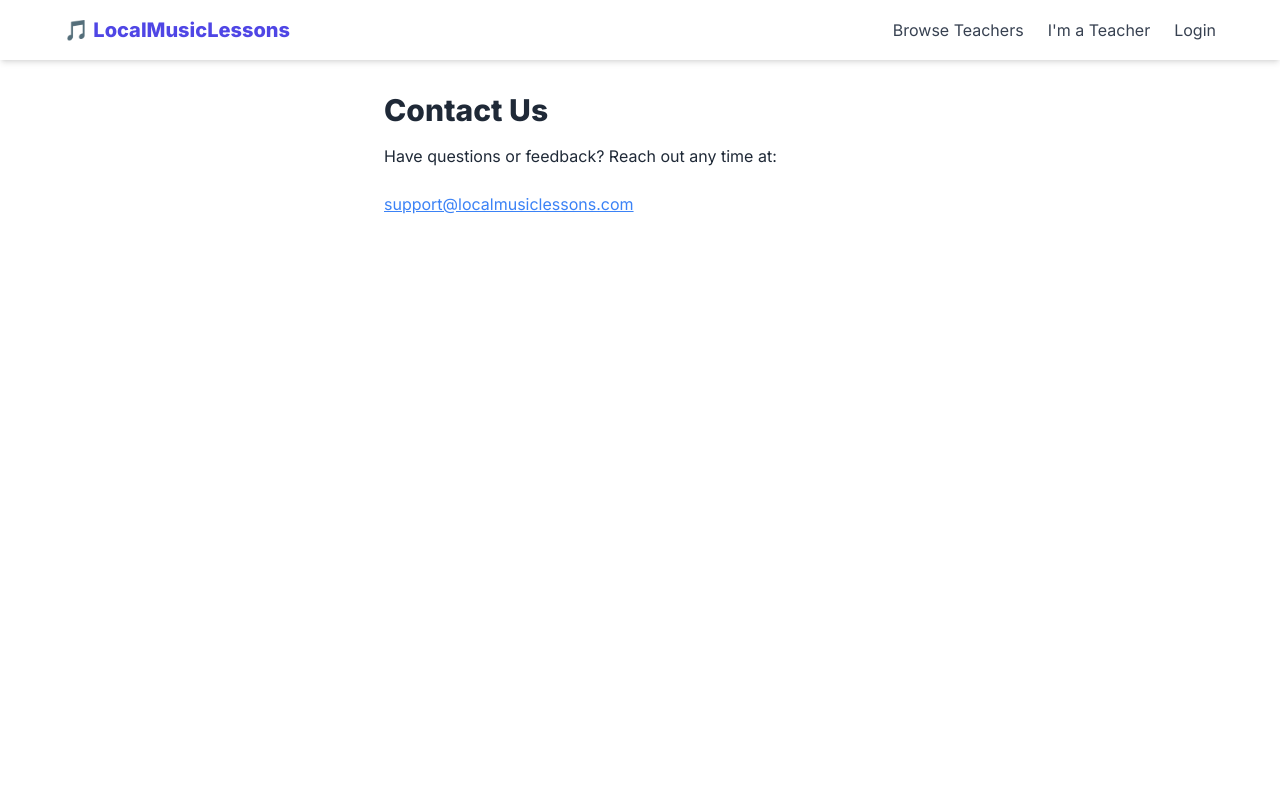
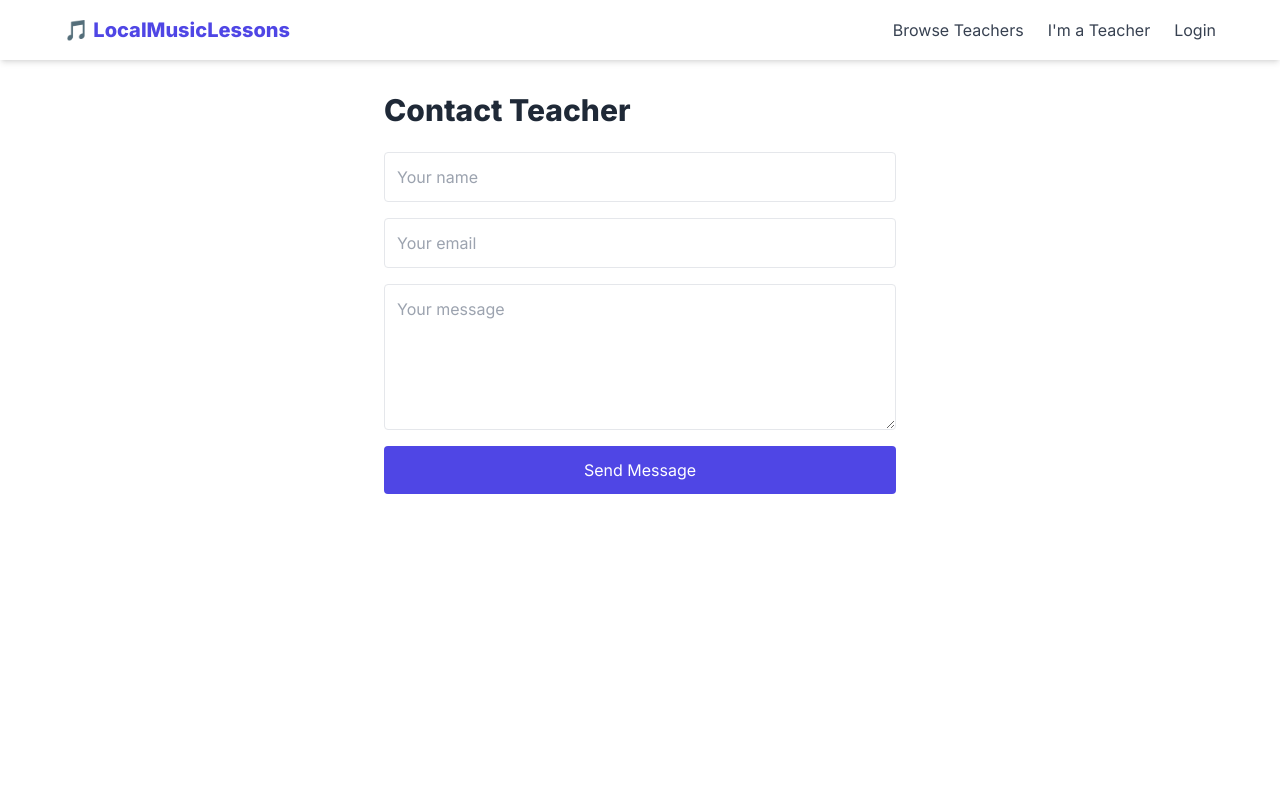
Before and after one commit to whitewallz/localmusiclessons, a Next.js app: page /contact in a window 1280 px wide. Shown: the top 800 px of the page. Built offline with nearby package versions, Linux system fonts and the light colour scheme; no server answers.

Commit message:
Update contact.tsx

```diff
--- a/pages/contact.tsx
+++ b/pages/contact.tsx
@@ -1,11 +1,109 @@
-export default function ContactPage() {
+import { useRouter } from 'next/router'
+import { useState, useEffect } from 'react'
+import { collection, addDoc, serverTimestamp } from 'firebase/firestore'
+import { db } from '../lib/firebase'
+import Alert from '../components/Alert'
+
+export default function Contact() {
+  const router = useRouter()
+  const { to } = router.query
+
+  const [form, setForm] = useState({
+    name: '',
+    email: '',
+    message: '',
+    toTeacherId: typeof to === 'string' ? to : '',
+  })
+  const [loading, setLoading] = useState(false)
+  const [alert, setAlert] = useState<{ type: 'success' | 'error'; message: string } | null>(null)
+
+  // Update toTeacherId if query param changes
+  useEffect(() => {
+    if (typeof to === 'string') {
+      setForm((f) => ({ ...f, toTeacherId: to }))
+    }
+  }, [to])
+
+  function handleChange(e: React.ChangeEvent<HTMLInputElement | HTMLTextAreaElement>) {
+    const { name, value } = e.target
+    setForm((f) => ({ ...f, [name]: value }))
+  }
+
+  async function handleSubmit(e: React.FormEvent) {
+    e.preventDefault()
+    setLoading(true)
+    setAlert(null)
+
+    if (!form.name || !form.email || !form.message || !form.toTeacherId) {
+      setAlert({ type: 'error', message: 'Please fill out all fields.' })
+      setLoading(false)
+      return
+    }
+
+    try {
+      await addDoc(collection(db, 'messages'), {
+        toTeacherId: form.toTeacherId,
+        name: form.name,
+        email: form.email,
+        message: form.message,
+        createdAt: serverTimestamp(),
+      })
+      setAlert({ type: 'success', message: 'Message sent successfully!' })
+      setForm((f) => ({ ...f, message: '' }))
+    } catch (error) {
+      setAlert({ type: 'error', message: 'Failed to send message. Please try again.' })
+    } finally {
+      setLoading(false)
+    }
+  }
+
   return (
     <main className="max-w-xl mx-auto p-8">
-      <h1 className="text-3xl font-bold mb-4">Contact Us</h1>
-      <p className="mb-6">Have questions or feedback? Reach out any time at:</p>
-      <a href="mailto:support@localmusiclessons.com" className="text-blue-500 underline">
-        support@localmusiclessons.com
-      </a>
+      <h1 className="text-3xl font-bold mb-6">Contact Teacher</h1>
+
+      {alert && (
+        <Alert type={alert.type} className="mb-6">
+          {alert.message}
+        </Alert>
+      )}
+
+      <form onSubmit={handleSubmit} className="flex flex-col gap-4">
+        <input
+          type="text"
+          name="name"
+          placeholder="Your name"
+          value={form.name}
+          onChange={handleChange}
+          required
+          className="border p-3 rounded focus:outline-none focus:ring-2 focus:ring-indigo-600"
+        />
+        <input
+          type="email"
+          name="email"
+          placeholder="Your email"
+          value={form.email}
+          onChange={handleChange}
+          required
+          className="border p-3 rounded focus:outline-none focus:ring-2 focus:ring-indigo-600"
+        />
+        <textarea
+          name="message"
+          placeholder="Your message"
+          value={form.message}
+          onChange={handleChange}
+          required
+          rows={5}
+          className="border p-3 rounded focus:outline-none focus:ring-2 focus:ring-indigo-600"
+        />
+
+        <button
+          type="submit"
+          disabled={loading}
+          className="bg-indigo-600 text-white py-3 rounded hover:bg-indigo-700 transition disabled:opacity-50"
+        >
+          {loading ? 'Sending...' : 'Send Message'}
+        </button>
+      </form>
     </main>
   )
 }
```
